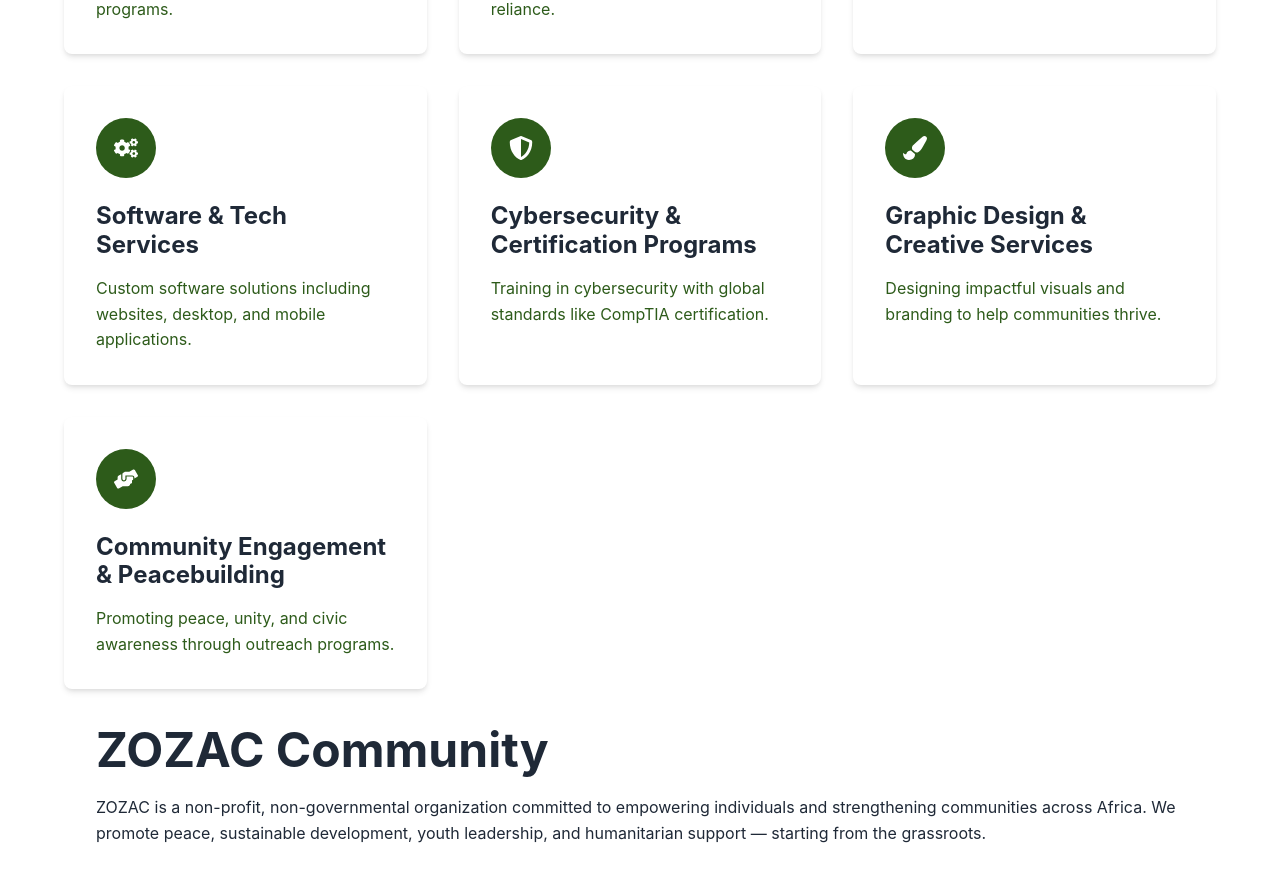
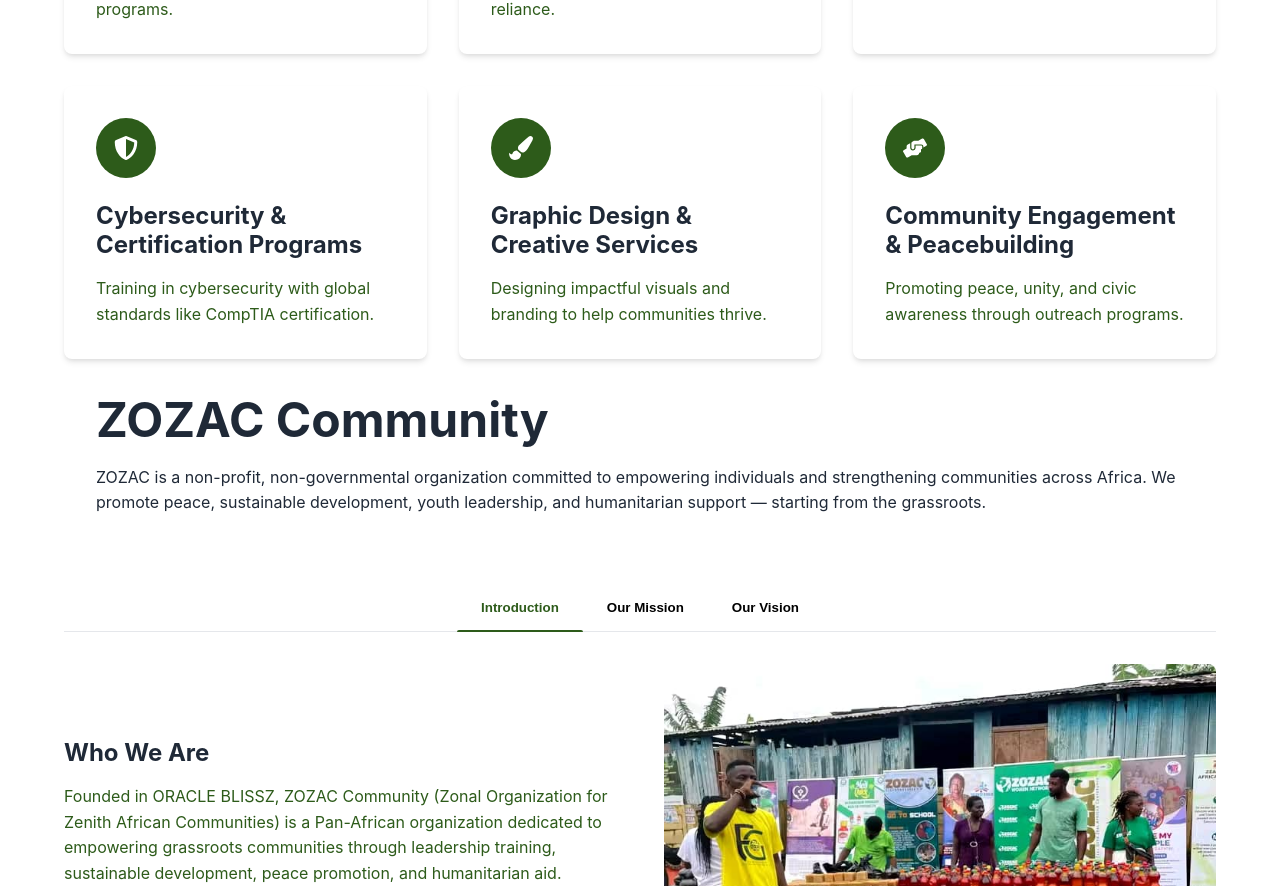
Before and after one commit to liblissz/zozacommunity, a React (Vite) app: page / in a window 1280 px wide. Shown: the part 1912-2798 px from the top of the page. Built offline with nearby package versions, Linux system fonts and the light colour scheme; no server answers.

Commit message:
Update Feature.jsx

```diff
--- a/src/Componennts/Feature/Feature.jsx
+++ b/src/Componennts/Feature/Feature.jsx
@@ -26,11 +26,11 @@
     title: 'ICT & Digital Skills Empowerment',
     description: 'Equipping communities with skills in coding, CMS, and digital literacy.',
   },
-  {
-    icon: <FaCogs />,
-    title: 'Software & Tech Services',
-    description: 'Custom software solutions including websites, desktop, and mobile applications.',
-  },
+  // {
+  //   icon: <FaCogs />,
+  //   title: 'Software & Tech Services',
+  //   description: 'Custom software solutions including websites, desktop, and mobile applications.',
+  // },
   {
     icon: <FaShieldAlt />,
     title: 'Cybersecurity & Certification Programs',
```
